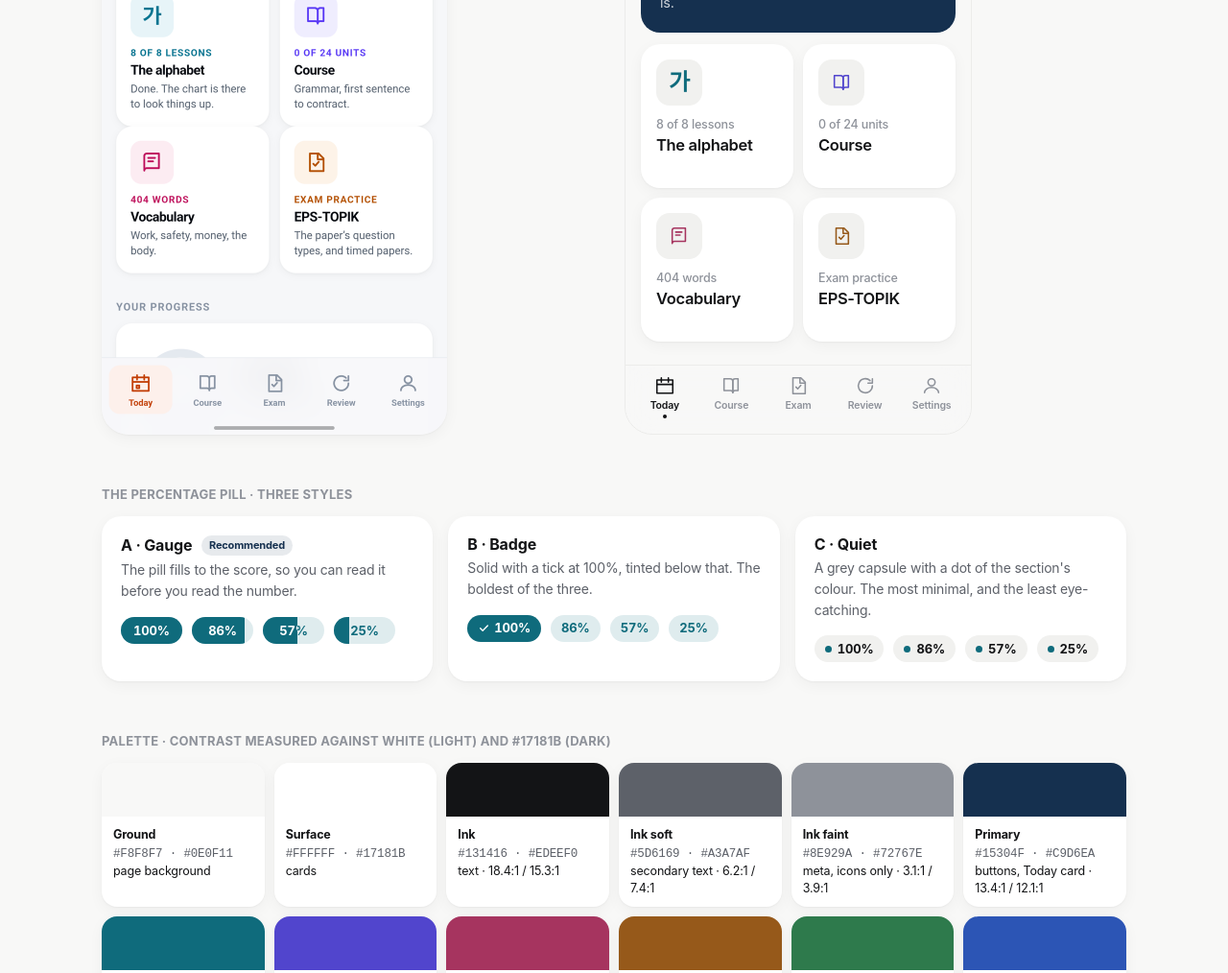
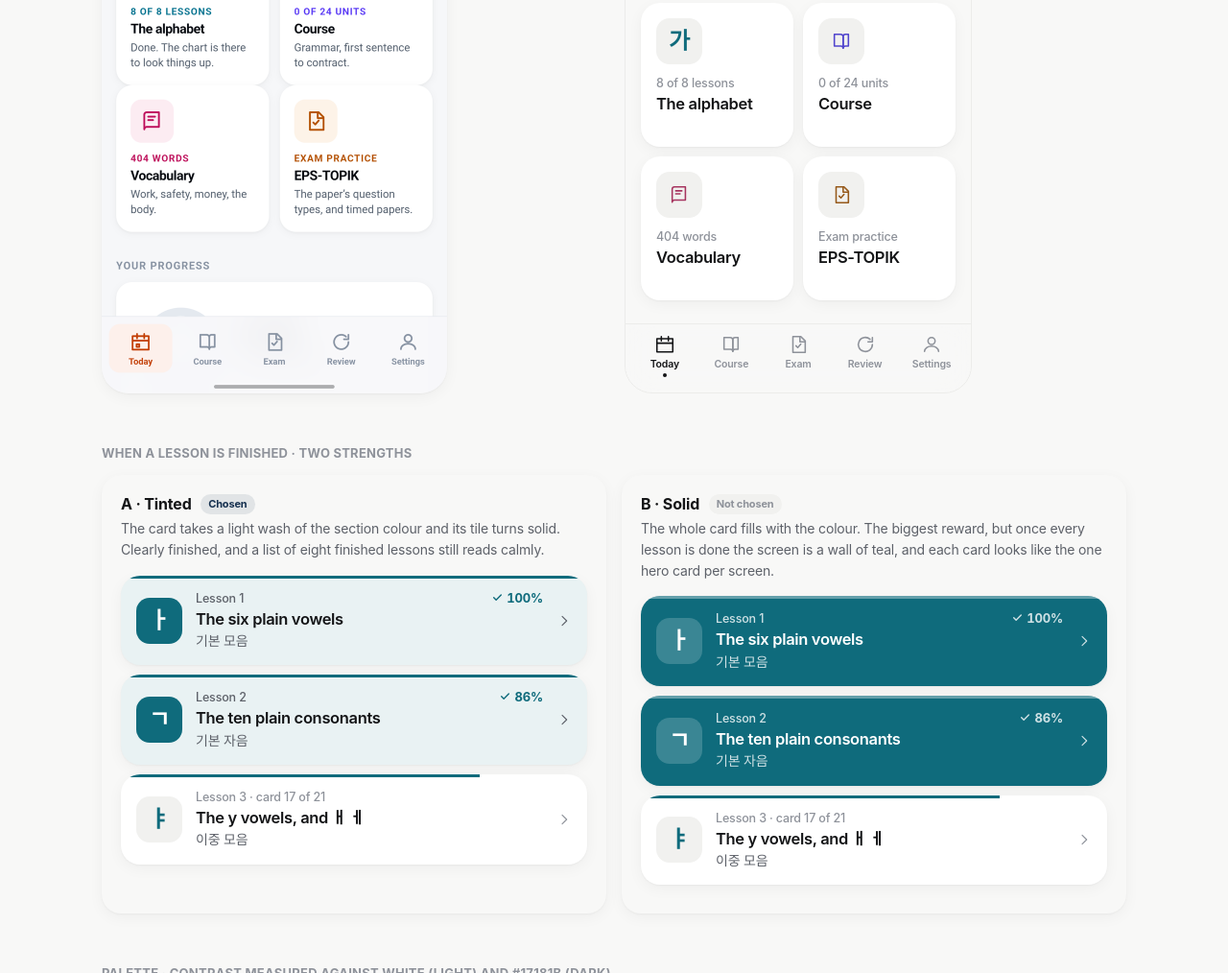
Before and after one commit to itsdoubleem/Hangil_app, a plain HTML site: page docs/design/preview.html in a window 1280 px wide. Shown: the part 1786-2800 px from the top of the page at 96% size. Drawn offline with Linux system fonts and the light colour scheme; a web font is replaced by a local one.

Commit message:
docs(design): a progress line on cards instead of the gauge pill
A 3px line along a card's top edge shows how far through it you are, and
the card takes a tint of its section colour once finished. The score
moves to the card's top row. Contrast on the tint is measured in both
themes; finished cards step meta up to --ink-soft, which the tint needs.

```diff
--- a/docs/design/preview.html
+++ b/docs/design/preview.html
@@ -11,7 +11,7 @@
 :root {
   --ground:#F8F8F7; --surface:#FFFFFF; --sunk:#F1F1EF; --sunk-2:#E7E7E4; --hairline:#ECECEA;
   --ink:#131416; --ink-soft:#5D6169; --ink-faint:#8E929A;
-  --primary:#15304F; --primary-ink:#FFFFFF;
+  --primary:#15304F; --primary-ink:#FFFFFF; --on-fill:#FFFFFF; --done-wash:9%;
   --c-today:#B4471B; --c-course:#5145CD; --c-exam:#96591A; --c-hangeul:#0F6B7C;
   --c-vocab:#A6345F; --c-review:#2E7A4C; --c-trade:#2C55B5;
   --good:#2E7A4C; --bad:#B3261E;
@@ -24,7 +24,7 @@
 @media (prefers-color-scheme: dark) { :root:not([data-theme="light"]) {
   --ground:#0E0F11; --surface:#17181B; --sunk:#1F2124; --sunk-2:#2A2C30; --hairline:#24262A;
   --ink:#EDEEF0; --ink-soft:#A3A7AF; --ink-faint:#72767E;
-  --primary:#C9D6EA; --primary-ink:#0E0F11;
+  --primary:#C9D6EA; --primary-ink:#0E0F11; --on-fill:#0E0F11; --done-wash:15%;
   --c-today:#F0997A; --c-course:#AFA8F5; --c-exam:#E3B07A; --c-hangeul:#7CCBDA;
   --c-vocab:#EE9CBC; --c-review:#86D3A2; --c-trade:#9DB7F2; --good:#86D3A2; --bad:#FF8F84;
   --e1: 0 1px 2px rgba(0,0,0,.4);
@@ -32,7 +32,7 @@
 :root[data-theme="dark"] {
   --ground:#0E0F11; --surface:#17181B; --sunk:#1F2124; --sunk-2:#2A2C30; --hairline:#24262A;
   --ink:#EDEEF0; --ink-soft:#A3A7AF; --ink-faint:#72767E;
-  --primary:#C9D6EA; --primary-ink:#0E0F11;
+  --primary:#C9D6EA; --primary-ink:#0E0F11; --on-fill:#0E0F11; --done-wash:15%;
   --c-today:#F0997A; --c-course:#AFA8F5; --c-exam:#E3B07A; --c-hangeul:#7CCBDA;
   --c-vocab:#EE9CBC; --c-review:#86D3A2; --c-trade:#9DB7F2; --good:#86D3A2; --bad:#FF8F84;
   --e1: 0 1px 2px rgba(0,0,0,.4);
@@ -89,6 +89,28 @@ h2.sec { font:650 13px/1 var(--font); color:var(--ink-faint); letter-spacing:.02
 .pill > i > span { position:absolute; left:0; top:0; width:var(--w); color:var(--surface); }
 :root[data-theme="dark"] .pill > i > span { color:#0E0F11; }
 @media (prefers-color-scheme: dark) { :root:not([data-theme="light"]) .pill > i > span { color:#0E0F11; } }
+
+/* The progress line: along the card's top edge, clipped by its corners.
+   No track: no line means not started. */
+.card--line { position:relative; overflow:hidden; }
+.card--line::before { content:""; position:absolute; left:0; top:0; height:3px; width:var(--p, 0%); background:var(--c); }
+.card__row { display:flex; justify-content:space-between; align-items:baseline; gap:8px; margin:0 0 4px; }
+.card__row .card__meta { margin:0; }
+.score { font:680 13px/1 var(--font); font-variant-numeric:tabular-nums; color:var(--c); }
+.upnext { color:var(--primary); font-weight:650; }
+/* Finished, variant A: the card takes a wash of its section colour and the
+   tile turns solid. */
+.card--done { --p:100%; background:color-mix(in srgb, var(--c) var(--done-wash), var(--surface)); }
+.card--done .card__icon { background:var(--c); color:var(--on-fill); }
+/* --ink-faint drops under 3:1 on the tint, so a finished card's meta and
+   chevron step up to --ink-soft. */
+.card--done .card__meta, .card--done .chev { color:var(--ink-soft); }
+/* Finished, variant B: the whole card fills. */
+.card--solid { --p:100%; background:var(--c); color:var(--on-fill); }
+.card--solid::before { background:var(--on-fill); opacity:.35; }
+.card--solid .card__icon { background:color-mix(in srgb, var(--on-fill) 18%, transparent); color:var(--on-fill); }
+.card--solid .card__meta, .card--solid .card__ko, .card--solid .score, .card--solid .chev { color:color-mix(in srgb, var(--on-fill) 80%, transparent); }
+.tick { width:13px; height:13px; fill:none; stroke:currentColor; stroke-width:2.6; stroke-linecap:round; stroke-linejoin:round; vertical-align:-1px; margin-right:3px; }
 
 /* Pill B — the badge: solid when finished, tinted when not. */
 .badge { flex:none; display:inline-flex; align-items:center; gap:4px; height:28px; padding:0 11px; border-radius:var(--r-pill);
@@ -151,7 +173,7 @@ ul.changes b { color:var(--ink); }
 <body>
 <div class="doc">
   <h1>HANGIL, premium minimal</h1>
-  <p class="lead">A proposal, not yet applied. The current app on the left, the proposal on the right, then the three pill styles to choose from. Use the buttons to try dark mode and to compare Pretendard against the phone's own font.</p>
+  <p class="lead">A proposal, not yet applied. The current app on the left, the proposal on the right, then the two ways a finished card could change colour. Use the buttons to try dark mode and to compare Pretendard against the phone's own font.</p>
   <div class="words"><span>Calm</span><span>Quiet</span><span>Precise</span><span>Warm</span><span>Unhurried</span></div>
 
   <div class="controls" role="group" aria-label="Preview settings">
@@ -164,23 +186,18 @@ ul.changes b { color:var(--ink); }
   <h2 class="sec">THE ALPHABET LIST · BEFORE AND AFTER</h2>
   <div class="compare">
     <figure><figcaption>Now</figcaption><img class="shot" src="references/current-alphabet-list.png" alt="The current alphabet list"></figure>
-    <figure><figcaption>Proposed, with the gauge pill</figcaption>
+    <figure><figcaption>Proposed: a line along the top, and a tinted card once finished</figcaption>
       <div class="phone"><div class="phone__in" style="--c:var(--c-hangeul)">
         <div class="back"><svg class="ic" viewBox="0 0 24 24"><path d="M15 19l-7-7 7-7"/></svg></div>
         <h3 class="title">The alphabet</h3>
         <p class="sub">Hangeul is not pictures. It is 24 letters that spell sounds, arranged into square blocks: one block, one syllable.</p>
         <div class="progress"><span>Lessons</span><b>6 of 8</b></div>
         <div class="thin"><i style="width:75%"></i></div>
-        <div class="card"><span class="card__icon"><span class="glyph">ㅏ</span></span><span class="card__body"><span class="card__meta">Lesson 1</span><span class="card__title">The six plain vowels</span><span class="card__ko">기본 모음</span></span>
-          <span class="pill" style="--p:100%"><span>100%</span><i><span>100%</span></i></span></div>
-        <div class="card"><span class="card__icon"><span class="glyph">ㄱ</span></span><span class="card__body"><span class="card__meta">Lesson 2</span><span class="card__title">The ten plain consonants</span><span class="card__ko">기본 자음</span></span>
-          <span class="pill" style="--p:86%"><span>86%</span><i><span>86%</span></i></span></div>
-        <div class="card"><span class="card__icon"><span class="glyph">ㅑ</span></span><span class="card__body"><span class="card__meta">Lesson 3</span><span class="card__title">The y vowels, and ㅐ ㅔ</span><span class="card__ko">이중 모음</span></span>
-          <span class="pill" style="--p:57%"><span>57%</span><i><span>57%</span></i></span></div>
-        <div class="card"><span class="card__icon"><span class="glyph">ㅋ</span></span><span class="card__body"><span class="card__meta">Lesson 4</span><span class="card__title">Consonants with a puff of air</span><span class="card__ko">격음</span></span>
-          <span class="next">Up next</span></div>
-        <div class="card"><span class="card__icon"><span class="glyph">ㄲ</span></span><span class="card__body"><span class="card__meta">Lesson 5</span><span class="card__title">Tense consonants</span><span class="card__ko">경음</span></span>
-          <svg class="chev ic" viewBox="0 0 24 24"><path d="M9 5l7 7-7 7"/></svg></div>
+        <div class="card card--line card--done"><span class="card__icon"><span class="glyph">ㅏ</span></span><span class="card__body"><span class="card__row"><span class="card__meta">Lesson 1</span><span class="score"><svg class="tick" viewBox="0 0 24 24"><path d="M5 12.5l4.5 4.5L19 7.5"/></svg>100%</span></span><span class="card__title">The six plain vowels</span><span class="card__ko">기본 모음</span></span><svg class="chev ic" viewBox="0 0 24 24"><path d="M9 5l7 7-7 7"/></svg></div>
+        <div class="card card--line card--done"><span class="card__icon"><span class="glyph">ㄱ</span></span><span class="card__body"><span class="card__row"><span class="card__meta">Lesson 2</span><span class="score"><svg class="tick" viewBox="0 0 24 24"><path d="M5 12.5l4.5 4.5L19 7.5"/></svg>86%</span></span><span class="card__title">The ten plain consonants</span><span class="card__ko">기본 자음</span></span><svg class="chev ic" viewBox="0 0 24 24"><path d="M9 5l7 7-7 7"/></svg></div>
+        <div class="card card--line" style="--p:77%"><span class="card__icon"><span class="glyph">ㅑ</span></span><span class="card__body"><span class="card__row"><span class="card__meta">Lesson 3 · card 17 of 21</span></span><span class="card__title">The y vowels, and ㅐ ㅔ</span><span class="card__ko">이중 모음</span></span><svg class="chev ic" viewBox="0 0 24 24"><path d="M9 5l7 7-7 7"/></svg></div>
+        <div class="card"><span class="card__icon"><span class="glyph">ㅋ</span></span><span class="card__body"><span class="card__row"><span class="card__meta">Lesson 4 · <span class="upnext">Up next</span></span></span><span class="card__title">Consonants with a puff of air</span><span class="card__ko">격음</span></span><svg class="chev ic" viewBox="0 0 24 24"><path d="M9 5l7 7-7 7"/></svg></div>
+        <div class="card"><span class="card__icon"><span class="glyph">ㄲ</span></span><span class="card__body"><span class="card__row"><span class="card__meta">Lesson 5</span></span><span class="card__title">Tense consonants</span><span class="card__ko">경음</span></span><svg class="chev ic" viewBox="0 0 24 24"><path d="M9 5l7 7-7 7"/></svg></div>
       </div>
       <nav class="nav"><a><svg viewBox="0 0 24 24"><path d="M3 5.5h18v15H3z"/><path d="M8 3v5M16 3v5M3 10.5h18"/></svg>Today</a><a class="on"><svg viewBox="0 0 24 24"><path d="M4 4h7a3 3 0 0 1 3 3v13a2.5 2.5 0 0 0-2.5-2.5H4z"/><path d="M20 4h-3.5A2.5 2.5 0 0 0 14 6.5V20a2.5 2.5 0 0 1 2.5-2.5H20z"/></svg>Course</a><a><svg viewBox="0 0 24 24"><path d="M6 3h9l5 5v13H6z"/><path d="M14 3v6h6"/><path d="M9.5 13.5l2 2 3.5-4"/></svg>Exam</a><a><svg viewBox="0 0 24 24"><path d="M20 12a8 8 0 1 1-2.6-5.9"/><path d="M20 4v5h-5"/></svg>Review</a><a><svg viewBox="0 0 24 24"><path d="M4 20c0-3.6 3.6-6 8-6s8 2.4 8 6"/><circle cx="12" cy="8" r="4"/></svg>Settings</a></nav>
       </div>
@@ -208,30 +225,21 @@ ul.changes b { color:var(--ink); }
     </figure>
   </div>
 
-  <h2 class="sec">THE PERCENTAGE PILL · THREE STYLES</h2>
+  <h2 class="sec">WHEN A LESSON IS FINISHED · TWO STRENGTHS</h2>
   <div class="gallery">
-    <div class="variant" style="--c:var(--c-hangeul)">
-      <h3>A · Gauge <span class="rec">Recommended</span></h3>
-      <p>The pill fills to the score, so you can read it before you read the number.</p>
-      <div class="row">
-        <span class="pill" style="--p:100%"><span>100%</span><i><span>100%</span></i></span>
-        <span class="pill" style="--p:86%"><span>86%</span><i><span>86%</span></i></span>
-        <span class="pill" style="--p:57%"><span>57%</span><i><span>57%</span></i></span>
-        <span class="pill" style="--p:25%"><span>25%</span><i><span>25%</span></i></span>
-      </div>
+    <div class="variant" style="--c:var(--c-hangeul);background:var(--ground)">
+      <h3>A · Tinted <span class="rec">Chosen</span></h3>
+      <p>The card takes a light wash of the section colour and its tile turns solid. Clearly finished, and a list of eight finished lessons still reads calmly.</p>
+      <div class="card card--line card--done"><span class="card__icon"><span class="glyph">ㅏ</span></span><span class="card__body"><span class="card__row"><span class="card__meta">Lesson 1</span><span class="score"><svg class="tick" viewBox="0 0 24 24"><path d="M5 12.5l4.5 4.5L19 7.5"/></svg>100%</span></span><span class="card__title">The six plain vowels</span><span class="card__ko">기본 모음</span></span><svg class="chev ic" viewBox="0 0 24 24"><path d="M9 5l7 7-7 7"/></svg></div>
+      <div class="card card--line card--done"><span class="card__icon"><span class="glyph">ㄱ</span></span><span class="card__body"><span class="card__row"><span class="card__meta">Lesson 2</span><span class="score"><svg class="tick" viewBox="0 0 24 24"><path d="M5 12.5l4.5 4.5L19 7.5"/></svg>86%</span></span><span class="card__title">The ten plain consonants</span><span class="card__ko">기본 자음</span></span><svg class="chev ic" viewBox="0 0 24 24"><path d="M9 5l7 7-7 7"/></svg></div>
+      <div class="card card--line" style="--p:77%"><span class="card__icon"><span class="glyph">ㅑ</span></span><span class="card__body"><span class="card__row"><span class="card__meta">Lesson 3 · card 17 of 21</span></span><span class="card__title">The y vowels, and ㅐ ㅔ</span><span class="card__ko">이중 모음</span></span><svg class="chev ic" viewBox="0 0 24 24"><path d="M9 5l7 7-7 7"/></svg></div>
     </div>
-    <div class="variant" style="--c:var(--c-hangeul)">
-      <h3>B · Badge</h3>
-      <p>Solid with a tick at 100%, tinted below that. The boldest of the three.</p>
-      <div class="row">
-        <span class="badge badge--full"><svg viewBox="0 0 24 24"><path d="M5 12.5l4.5 4.5L19 7.5"/></svg>100%</span>
-        <span class="badge">86%</span><span class="badge">57%</span><span class="badge">25%</span>
-      </div>
-    </div>
-    <div class="variant" style="--c:var(--c-hangeul)">
-      <h3>C · Quiet</h3>
-      <p>A grey capsule with a dot of the section's colour. The most minimal, and the least eye-catching.</p>
-      <div class="row"><span class="dotpill">100%</span><span class="dotpill">86%</span><span class="dotpill">57%</span><span class="dotpill">25%</span></div>
+    <div class="variant" style="--c:var(--c-hangeul);background:var(--ground)">
+      <h3>B · Solid <span class="rec" style="color:var(--ink-faint);background:var(--sunk)">Not chosen</span></h3>
+      <p>The whole card fills with the colour. The biggest reward, but once every lesson is done the screen is a wall of teal, and each card looks like the one hero card per screen.</p>
+      <div class="card card--line card--solid"><span class="card__icon"><span class="glyph">ㅏ</span></span><span class="card__body"><span class="card__row"><span class="card__meta">Lesson 1</span><span class="score"><svg class="tick" viewBox="0 0 24 24"><path d="M5 12.5l4.5 4.5L19 7.5"/></svg>100%</span></span><span class="card__title">The six plain vowels</span><span class="card__ko">기본 모음</span></span><svg class="chev ic" viewBox="0 0 24 24"><path d="M9 5l7 7-7 7"/></svg></div>
+      <div class="card card--line card--solid"><span class="card__icon"><span class="glyph">ㄱ</span></span><span class="card__body"><span class="card__row"><span class="card__meta">Lesson 2</span><span class="score"><svg class="tick" viewBox="0 0 24 24"><path d="M5 12.5l4.5 4.5L19 7.5"/></svg>86%</span></span><span class="card__title">The ten plain consonants</span><span class="card__ko">기본 자음</span></span><svg class="chev ic" viewBox="0 0 24 24"><path d="M9 5l7 7-7 7"/></svg></div>
+      <div class="card card--line" style="--p:77%"><span class="card__icon"><span class="glyph">ㅑ</span></span><span class="card__body"><span class="card__row"><span class="card__meta">Lesson 3 · card 17 of 21</span></span><span class="card__title">The y vowels, and ㅐ ㅔ</span><span class="card__ko">이중 모음</span></span><svg class="chev ic" viewBox="0 0 24 24"><path d="M9 5l7 7-7 7"/></svg></div>
     </div>
   </div>
 
@@ -266,7 +274,8 @@ ul.changes b { color:var(--ink); }
     <li><b>Thinner lines.</b> The progress bar goes from 10px to 4px and icon strokes from 1.9 to 1.7. Shadows get softer.</li>
     <li><b>A calmer tab bar.</b> The active tab loses its coloured block and gets dark ink with a small dot under it.</li>
     <li><b>Same bones.</b> 48px touch targets, one card component, the 4pt spacing, motion behind reduced-motion, every screen and route. Only the surface changes.</li>
-    <li><b>Screens affected:</b> all of them, because the change goes through the shared tokens. The pill appears on the alphabet lessons, the exam question types (now "best 7/8") and course units that have a score.</li>
+    <li><b>Progress is a line, not a pill.</b> A 3px line along the top of a card shows how far through it you are. When you finish it, the card turns its section colour. Any score sits as a small number in the card's top row.</li>
+    <li><b>Screens affected:</b> all of them, because the change goes through the shared tokens. The line appears on alphabet lessons, course units, vocabulary sets and exam question types.</li>
   </ul>
 </div>
 <script>
--- a/src/css/tokens.css
+++ b/src/css/tokens.css
@@ -61,15 +61,15 @@
   --t-ko-lg:   600 22px/1.45 var(--font);   /* Korean being studied */
   --t-ko-sub:  500 14px/1.3 var(--font);    /* Korean subtitle on a card */
   --t-meta:    500 12.5px/1.2 var(--font);  /* sentence case, never tracked caps */
-  --t-num:     680 13px/1 var(--font);      /* pills; tabular-nums */
+  --t-num:     680 13px/1 var(--font);      /* the score on a card; tabular-nums */
 
   /* ---- shape ---- */
   --r-xs: 8px; --r-sm: 12px; --r-tile: 14px; --r-btn: 16px; --r-card: 20px; --r-pill: 999px;
   --tap: 48px;
   --stroke: 1.7;          /* icon stroke width */
-  --bar: 4px;             /* progress line height */
-  --pill-h: 28px;
-  --pill-w: 64px;
+  --bar: 4px;             /* a section's progress line, under its label */
+  --line: 3px;            /* the progress line along a card's top edge */
+  --done-wash: 9%;        /* how much --c tints a finished card */
 
   /* ---- 4pt rhythm (unchanged) ---- */
   --s1: 4px; --s2: 8px; --s3: 12px; --s4: 16px;
@@ -93,7 +93,7 @@
     --primary:#C9D6EA; --primary-ink:#0E0F11; --on-fill:#0E0F11;
     --c-today:#F0997A; --c-course:#AFA8F5; --c-exam:#E3B07A; --c-hangeul:#7CCBDA;
     --c-vocab:#EE9CBC; --c-review:#86D3A2; --c-trade:#9DB7F2;
-    --good:#86D3A2; --bad:#FF8F84; --wash: 16%;
+    --good:#86D3A2; --bad:#FF8F84; --wash: 16%; --done-wash: 15%;
     --e1: 0 1px 2px rgba(0,0,0,.4);
     --e2: 0 2px 6px rgba(0,0,0,.45), 0 10px 28px rgba(0,0,0,.3);
     --e3: 0 10px 34px rgba(0,0,0,.5);
@@ -105,7 +105,7 @@
   --primary:#C9D6EA; --primary-ink:#0E0F11; --on-fill:#0E0F11;
   --c-today:#F0997A; --c-course:#AFA8F5; --c-exam:#E3B07A; --c-hangeul:#7CCBDA;
   --c-vocab:#EE9CBC; --c-review:#86D3A2; --c-trade:#9DB7F2;
-  --good:#86D3A2; --bad:#FF8F84; --wash: 16%;
+  --good:#86D3A2; --bad:#FF8F84; --wash: 16%; --done-wash: 15%;
   --e1: 0 1px 2px rgba(0,0,0,.4);
   --e2: 0 2px 6px rgba(0,0,0,.45), 0 10px 28px rgba(0,0,0,.3);
   --e3: 0 10px 34px rgba(0,0,0,.5);
```
Also changed, not shown: 2 other files.
